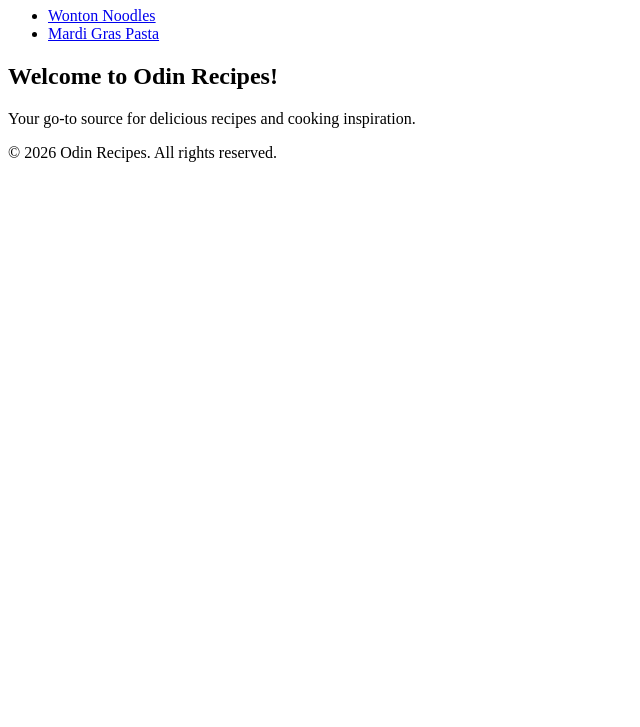
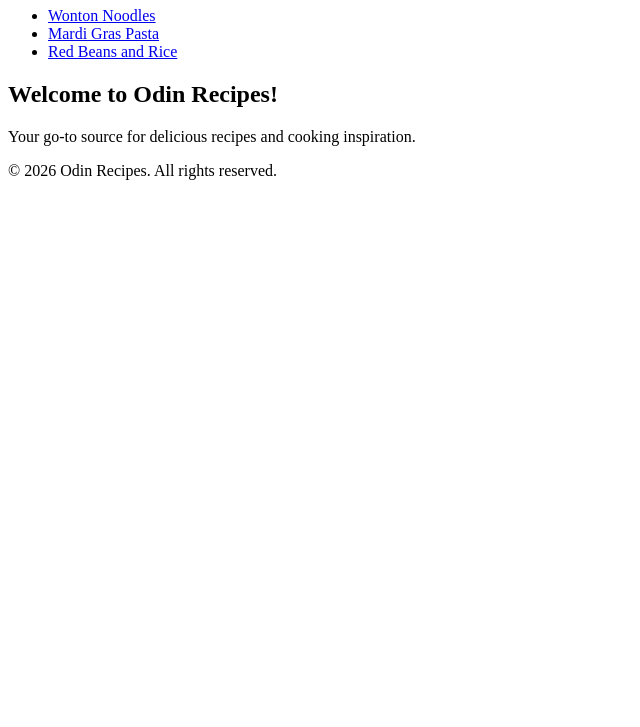
Before and after one commit to timthoithi100/odin-recipes, a plain HTML site: page index.html in a window 1280 px wide. Shown: the part 73-800 px from the top of the page, without its empty margins (0-640 px from the left). Drawn offline with Linux system fonts and the light colour scheme.

Commit message:
Added recipe.

```diff
--- a/index.html
+++ b/index.html
@@ -12,6 +12,7 @@
                 <ul>
                     <li><a href="recipes/wonton-noodles.html">Wonton Noodles</a></li>
                     <li><a href="recipes/mardi-gras-pasta.html">Mardi Gras Pasta</a></li>
+                    <li><a href="recipes/red-beans-and-rice.html">Red Beans and Rice</a></li>
                 </ul>
             </nav>
         </header>
```
